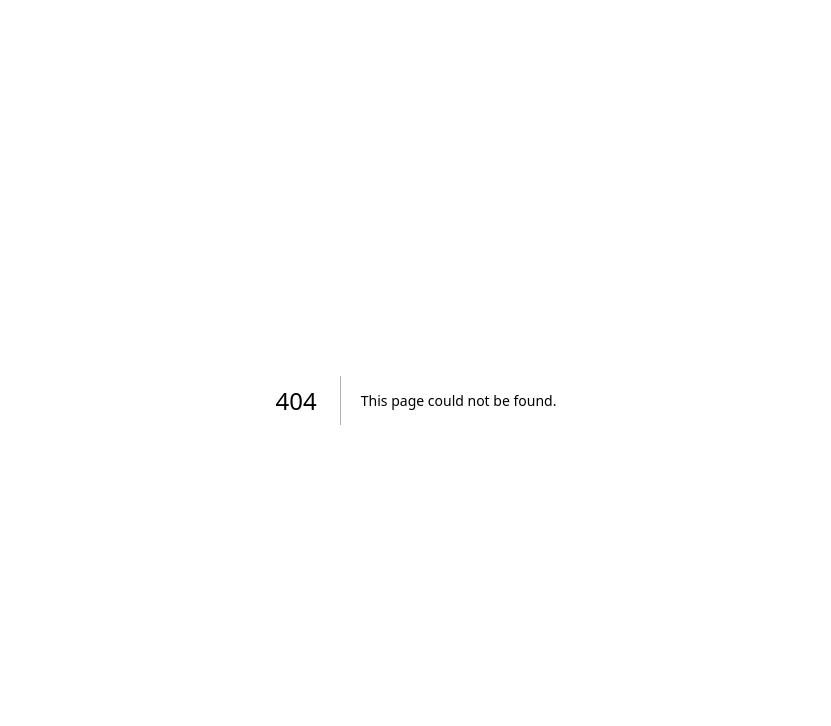
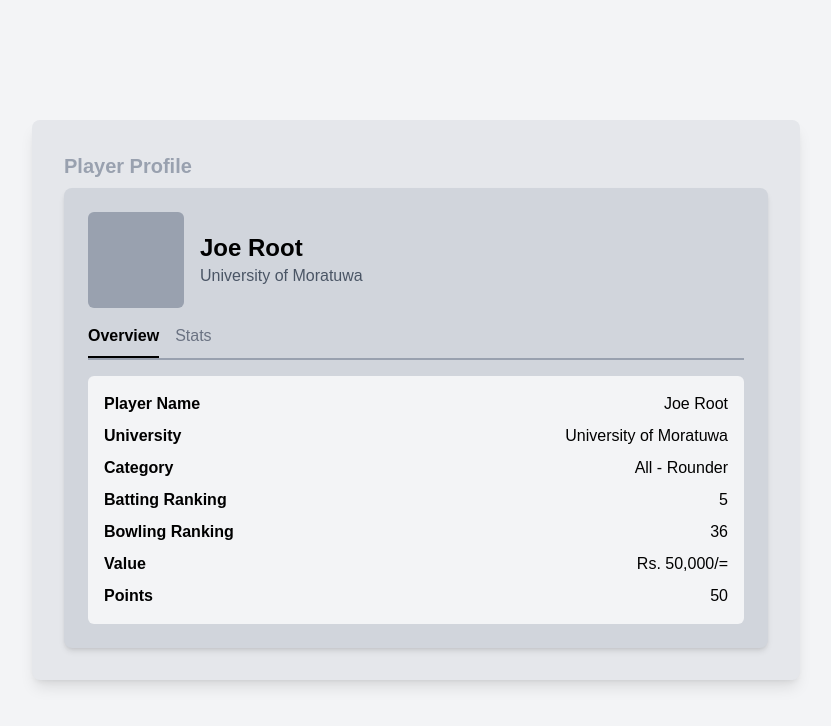
Before and after one commit to IshanHansaka/SpiritX_TetraBytes_02, a Next.js app in the folder client/: page /profileOverview in a window 1280 px wide. Before the commit this address had no page. Shown: the top 726 px of the page, without its empty margins (224-1055 px from the left). Built offline with nearby package versions, Linux system fonts and the light colour scheme.

Commit message:
fix(stats): data types defined

```diff
--- a/client/app/playerStats/page.tsx
+++ b/client/app/playerStats/page.tsx
@@ -3,8 +3,16 @@
 import { useState, useEffect } from "react";
 import PlayerTable from "../components/statTable";
 
+// Define the Player interface
+interface Player {
+  name: string;
+  university: string;
+  category: string;
+}
+
 const PlayerStats = () => {
-  const [players, setPlayers] = useState([]);
+  // Use the Player type to declare the players state
+  const [players, setPlayers] = useState<Player[]>([]);
   const [search, setSearch] = useState("");
   const [universityFilter, setUniversityFilter] = useState("");
   const [categoryFilter, setCategoryFilter] = useState("");
@@ -15,7 +23,7 @@ const PlayerStats = () => {
       try {
         const response = await fetch("http://localhost:5000/api/players"); // Enter the API endpoint URL
         const data = await response.json();
-        setPlayers(data);
+        setPlayers(data); // Ensure the API returns an array of players with the correct structure
       } catch (error) {
         console.error("Error fetching players:", error);
       }
--- /dev/null
+++ b/client/app/profileOverview/page.tsx
@@ -0,0 +1,62 @@
+export default function ProfileLayout() {
+    return (
+      <div className="bg-gray-100 min-h-screen flex items-center justify-center">
+        <div className="bg-gray-200 p-8 rounded-lg shadow-lg w-full max-w-3xl">
+          {/* Header */}
+          <h2 className="text-gray-400 text-xl font-semibold mb-2">Player Profile</h2>
+
+          {/* Profile Card */}
+          <div className="bg-gray-300 p-6 rounded-lg shadow-md">
+            {/* Top Section */}
+            <div className="flex items-center space-x-4">
+              <div className="w-24 h-24 bg-gray-400 rounded-md"></div>
+              <div>
+                <h1 className="text-2xl font-bold">Joe Root</h1>
+                <p className="text-gray-600">University of Moratuwa</p>
+              </div>
+            </div>
+
+            {/* Tabs */}
+            <div className="mt-4 border-b-2 border-gray-400 flex space-x-4">
+              <span className="text-black font-semibold border-b-2 border-black pb-2">Overview</span>
+              <span className="text-gray-500 cursor-pointer">Stats</span>
+            </div>
+
+            {/* Info Table */}
+            <div className="mt-4 bg-gray-100 p-4 rounded-md">
+              <div className="space-y-2">
+                <div className="flex justify-between">
+                  <span className="font-semibold">Player Name</span>
+                  <span>Joe Root</span>
+                </div>
+                <div className="flex justify-between">
+                  <span className="font-semibold">University</span>
+                  <span>University of Moratuwa</span>
+                </div>
+                <div className="flex justify-between">
+                  <span className="font-semibold">Category</span>
+                  <span>All - Rounder</span>
+                </div>
+                <div className="flex justify-between">
+                  <span className="font-semibold">Batting Ranking</span>
+                  <span>5</span>
+                </div>
+                <div className="flex justify-between">
+                  <span className="font-semibold">Bowling Ranking</span>
+                  <span>36</span>
+                </div>
+                <div className="flex justify-between">
+                  <span className="font-semibold">Value</span>
+                  <span>Rs. 50,000/=</span>
+                </div>
+                <div className="flex justify-between">
+                  <span className="font-semibold">Points</span>
+                  <span>50</span>
+                </div>
+              </div>
+            </div>
+          </div>
+        </div>
+      </div>
+    );
+  }
--- /dev/null
+++ b/client/app/profileStats/page.tsx
@@ -0,0 +1,62 @@
+export default function ProfileLayout() {
+    return (
+      <div className="bg-gray-100 min-h-screen flex items-center justify-center">
+        <div className="bg-gray-200 p-8 rounded-lg shadow-lg w-full max-w-3xl">
+          {/* Header */}
+          <h2 className="text-gray-400 text-xl font-semibold mb-2">Player Profile</h2>
+
+          {/* Profile Card */}
+          <div className="bg-gray-300 p-6 rounded-lg shadow-md">
+            {/* Top Section */}
+            <div className="flex items-center space-x-4">
+              <div className="w-24 h-24 bg-gray-400 rounded-md"></div>
+              <div>
+                <h1 className="text-2xl font-bold">Joe Root</h1>
+                <p className="text-gray-600">University of Moratuwa</p>
+              </div>
+            </div>
+
+            {/* Tabs */}
+            <div className="mt-4 border-b-2 border-gray-400 flex space-x-4">
+            <span className="text-gray-500 cursor-pointer">Overview</span>
+              <span className="text-black font-semibold border-b-2 border-black pb-2">Stats</span>
+            </div>
+
+            {/* Info Table */}
+            <div className="mt-4 bg-gray-100 p-4 rounded-md">
+              <div className="space-y-2">
+                <div className="flex justify-between">
+                  <span className="font-semibold">Player Name</span>
+                  <span>Joe Root</span>
+                </div>
+                <div className="flex justify-between">
+                  <span className="font-semibold">University</span>
+                  <span>University of Moratuwa</span>
+                </div>
+                <div className="flex justify-between">
+                  <span className="font-semibold">Category</span>
+                  <span>All - Rounder</span>
+                </div>
+                <div className="flex justify-between">
+                  <span className="font-semibold">Batting Ranking</span>
+                  <span>5</span>
+                </div>
+                <div className="flex justify-between">
+                  <span className="font-semibold">Bowling Ranking</span>
+                  <span>36</span>
+                </div>
+                <div className="flex justify-between">
+                  <span className="font-semibold">Value</span>
+                  <span>Rs. 50,000/=</span>
+                </div>
+                <div className="flex justify-between">
+                  <span className="font-semibold">Points</span>
+                  <span>50</span>
+                </div>
+              </div>
+            </div>
+          </div>
+        </div>
+      </div>
+    );
+  }
```
